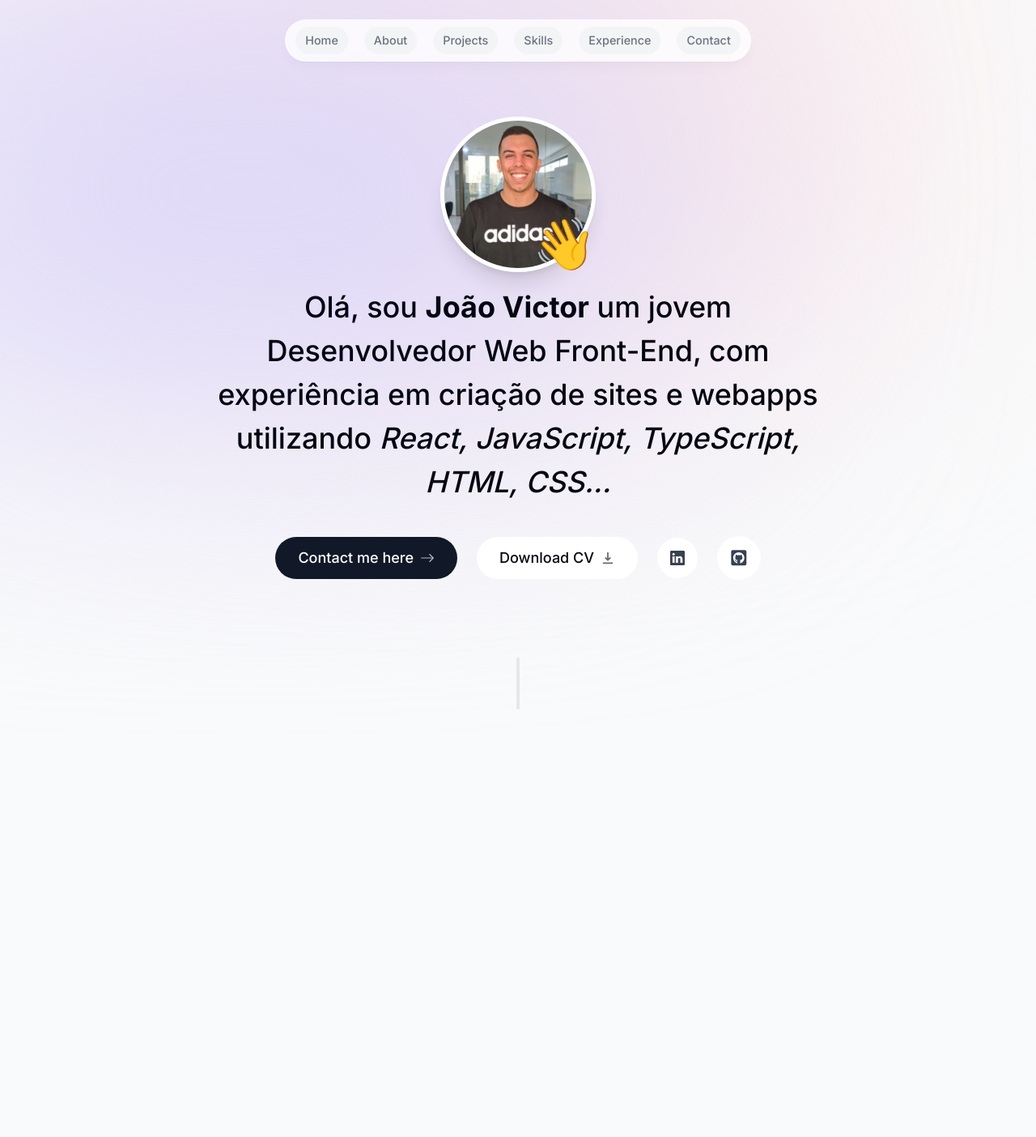
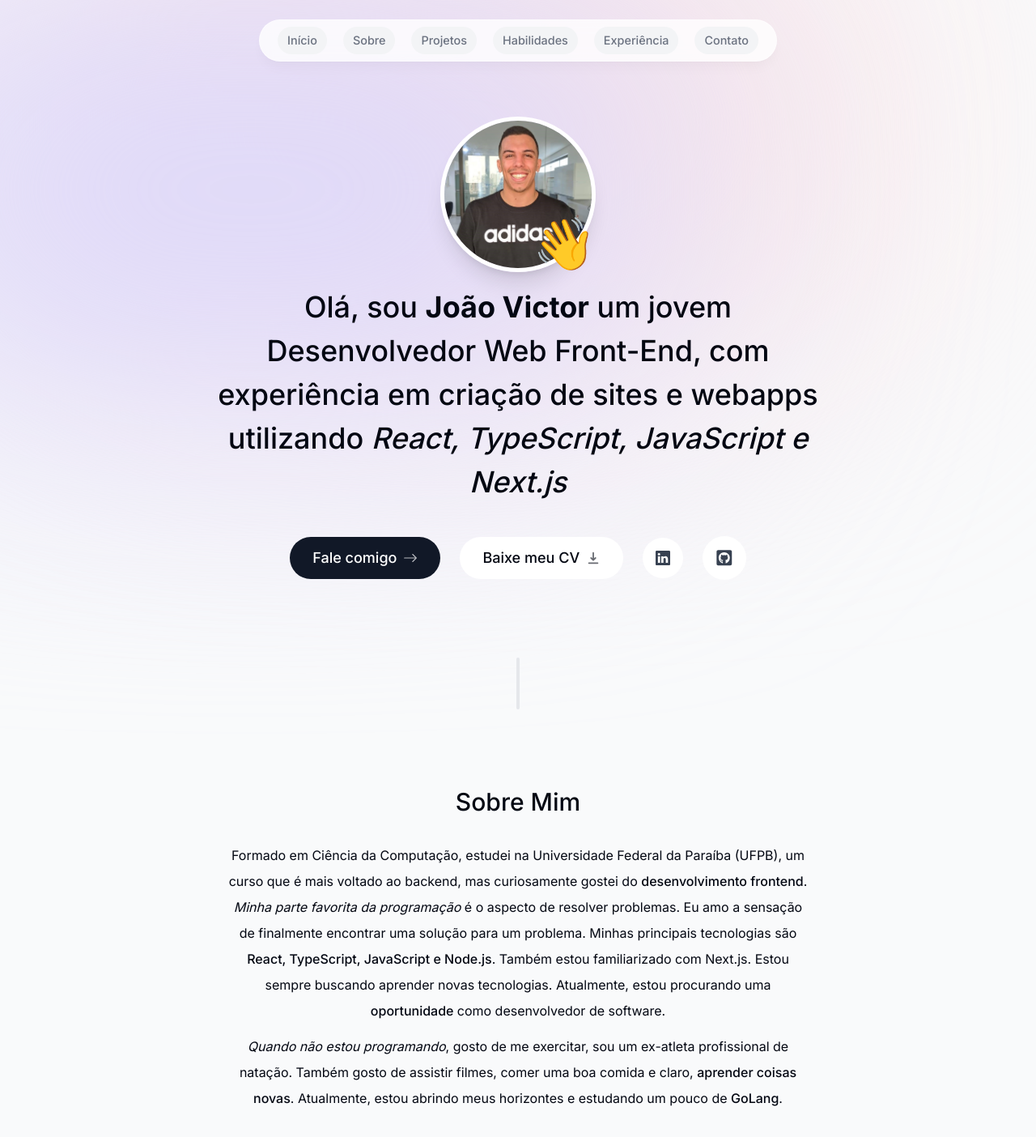
Before and after one commit to JvPedrosa/my-portfolio.github.io, a Next.js app: page / in a window 1280 px wide. Shown: the top 1404 px of the page at 81% size. Before the commit the page ends 972 px from the top, so only its background shows below. Built offline with nearby package versions, Linux system fonts and the light colour scheme.

Commit message:
Add About component and update header styling

```diff
--- a/app/page.tsx
+++ b/app/page.tsx
@@ -1,3 +1,4 @@
+import About from "@/components/about";
 import Intro from "@/components/intro";
 import SectionDivider from "@/components/section-divider";
 
@@ -6,6 +7,7 @@ export default function Home() {
     <main className="flex flex-col items-center px-4">
       <Intro />
       <SectionDivider />
+      <About />
     </main>
   );
 }
--- /dev/null
+++ b/components/about.tsx
@@ -0,0 +1,43 @@
+"use client";
+
+import React from "react";
+import SectionHeading from "./section-heading";
+import { motion } from "framer-motion";
+
+export default function About() {
+  return (
+    <motion.section
+      className="mb-28 max-w-[45rem] text-center leading-8 sm:mb-40 scroll-mt-28"
+      initial={{ opacity: 0, y: 100 }}
+      animate={{ opacity: 1, y: 0 }}
+      transition={{ delay: 0.175 }}
+      id="about"
+    >
+      <SectionHeading>Sobre mim </SectionHeading>
+      <p className="mb-3">
+        Formado em Ciência da Computação, estudei na Universidade Federal da
+        Paraíba (UFPB), um curso que é mais voltado ao backend, mas curiosamente
+        gostei do <span className="font-medium">desenvolvimento frontend</span>.{" "}
+        <span className="italic">Minha parte favorita da programação</span> é o
+        aspecto de resolver problemas. Eu amo a sensação de finalmente encontrar
+        uma solução para um problema. Minhas principais tecnologias são{" "}
+        <span className="font-medium">
+          React, TypeScript, JavaScript e Node.js
+        </span>
+        . Também estou familiarizado com Next.js. Estou sempre buscando aprender
+        novas tecnologias. Atualmente, estou procurando uma{" "}
+        <span className="font-medium">oportunidade </span> como desenvolvedor de
+        software.
+      </p>
+
+      <p>
+        <span className="italic">Quando não estou programando</span>, gosto de
+        me exercitar, sou um ex-atleta profissional de natação. Também gosto de
+        assistir filmes, comer uma boa comida e claro,{" "}
+        <span className="font-medium">aprender coisas novas</span>. Atualmente,
+        estou abrindo meus horizontes e estudando um pouco de{" "}
+        <span className="font-medium">GoLang</span>.
+      </p>
+    </motion.section>
+  );
+}
--- a/components/header.tsx
+++ b/components/header.tsx
@@ -10,7 +10,7 @@ export default function Header() {
   return (
     <header className="z-[999] relative">
       <motion.div
-        className="fixed top-0 left-1/2 h-[4.5rem] w-full rounded-none border border-white border-opacity-40 bg-white bg-opacity-80 shadow-lg shadow-black/[0.03] backdrop-blur-[0.5rem] sm:top-6 sm:h-[3.25rem] sm:w-[36rem] sm:rounded-full dark:bg-gray-950 dark:border-black/40 dark:bg-opacity-75"
+        className="fixed top-0 left-1/2 h-[4.5rem] w-full rounded-none border border-white border-opacity-40 bg-white bg-opacity-80 shadow-lg shadow-black/[0.03] backdrop-blur-[0.5rem] sm:top-6 sm:h-[3.25rem] sm:w-[40rem] sm:rounded-full dark:bg-gray-950 dark:border-black/40 dark:bg-opacity-75"
         initial={{ y: -100, x: "-50%", opacity: 0 }}
         animate={{ y: 0, x: "-50%", opacity: 1 }}
       ></motion.div>
--- a/components/intro.tsx
+++ b/components/intro.tsx
@@ -55,7 +55,7 @@ export default function Intro() {
         <span>
           Olá, sou <b>João Victor</b> um jovem Desenvolvedor Web Front-End, com
           experiência em criação de sites e webapps utilizando{" "}
-          <i>React, JavaScript, TypeScript, HTML, CSS...</i>
+          <i>React, TypeScript, JavaScript e Next.js</i>
         </span>
       </motion.h1>
 
@@ -71,7 +71,7 @@ export default function Intro() {
           href="#contact"
           className="group bg-gray-900 text-white px-7 py-3 flex items-center gap-2 rounded-full outline-none focus:scale-110 hover:scale-110 hover:bg-gray-950 active:scale-105 transition"
         >
-          Contact me here{" "}
+          Fale comigo{" "}
           <BsArrowRight className="opacity-70 group-hover:translate-x-1 transition" />
         </Link>
 
@@ -80,7 +80,7 @@ export default function Intro() {
           href="/CV.pdf"
           download
         >
-          Download CV{" "}
+          Baixe meu CV{" "}
           <HiDownload className="opacity-60 group-hover:translate-y-1 transition" />
         </a>
 
--- /dev/null
+++ b/components/section-heading.tsx
@@ -0,0 +1,13 @@
+import React from "react";
+
+type SectionHeadingProps = {
+  children: React.ReactNode;
+};
+
+export default function SectionHeading({ children }: SectionHeadingProps) {
+  return (
+    <h2 className="text-3xl font-medium capitalize mb-8 text-center">
+      {children}
+    </h2>
+  );
+}
--- a/lib/data.ts
+++ b/lib/data.ts
@@ -8,27 +8,27 @@ import wordanalyticsImg from "@/public/wordanalytics.png";
 
 export const links = [
   {
-    name: "Home",
+    name: "Início",
     hash: "#home",
   },
   {
-    name: "About",
+    name: "Sobre",
     hash: "#about",
   },
   {
-    name: "Projects",
+    name: "Projetos",
     hash: "#projects",
   },
   {
-    name: "Skills",
+    name: "Habilidades",
     hash: "#skills",
   },
   {
-    name: "Experience",
+    name: "Experiência",
     hash: "#experience",
   },
   {
-    name: "Contact",
+    name: "Contato",
     hash: "#contact",
   },
 ] as const;
```
